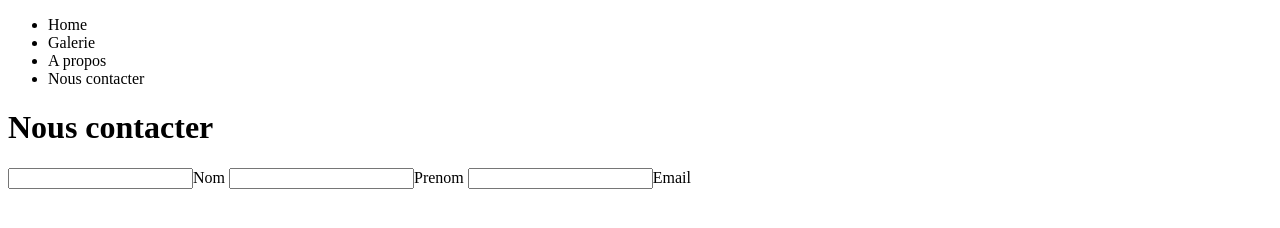
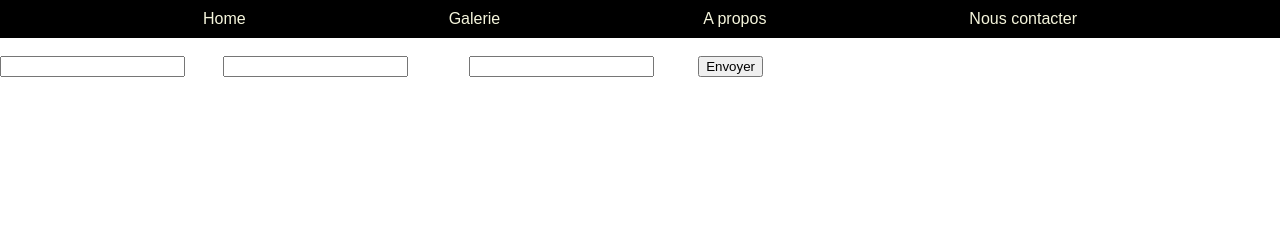
Before and after one commit to Chalum0/prjt-grp, a plain HTML site: page contact.html in a window 1280 px wide. Drawn offline with Linux system fonts and the light colour scheme.

Commit message:
style page corrected

```diff
--- a/contact-style.css
+++ b/contact-style.css
@@ -0,0 +1,39 @@
+html, body, span, applet, object, iframe,
+h1, h2, h3, h4, h5, h6, p, blockquote, pre,
+a, abbr, acronym, address, big, cite, code,
+del, dfn, em, img, ins, kbd, q, s, samp,
+small, strike, strong, sub, sup, tt, var,
+b, u, i, center,
+dl, dt, dd, ol, ul,
+fieldset, form, label, legend,
+table, caption, tbody, tfoot, thead, tr, th, td,
+article, aside, canvas, details, embed,
+figure, figcaption, footer, header, hgroup,
+menu, nav, output, ruby, section, summary,
+time, mark, audio, video, mark {
+    margin: 0;
+    padding: 0;
+    border: 0;
+    font: inherit;
+    color: white;
+    text-decoration: none;
+    list-style-type: none;
+    font-family: Arial, sans-serif;
+    background-color: unset;
+}
+
+nav {
+    padding-top: 10px;
+    padding-bottom: 10px;
+    background-color: black;
+}
+
+ul{
+    display: flex;
+    flex-direction: row;
+    justify-content: space-evenly;
+}
+
+li{
+    color: beige;
+}
--- a/contact.html
+++ b/contact.html
@@ -3,7 +3,7 @@
 <head>
     <meta charset="UTF-8">
     <meta name="viewport" content="width=device-width, initial-scale=1.0">
-    <style href="style.css"></style>
+    <link rel="stylesheet" href="contact-style.css"></link>
     <title>Contact</title>
 </head>
 <body>
@@ -22,6 +22,7 @@
         <input type="text">Nom</input>
         <input type="text">Prenom</input>
         <input type="email">Email</input>
+        <button>Envoyer</button>
     </main>
 </body>
 </html>
```
